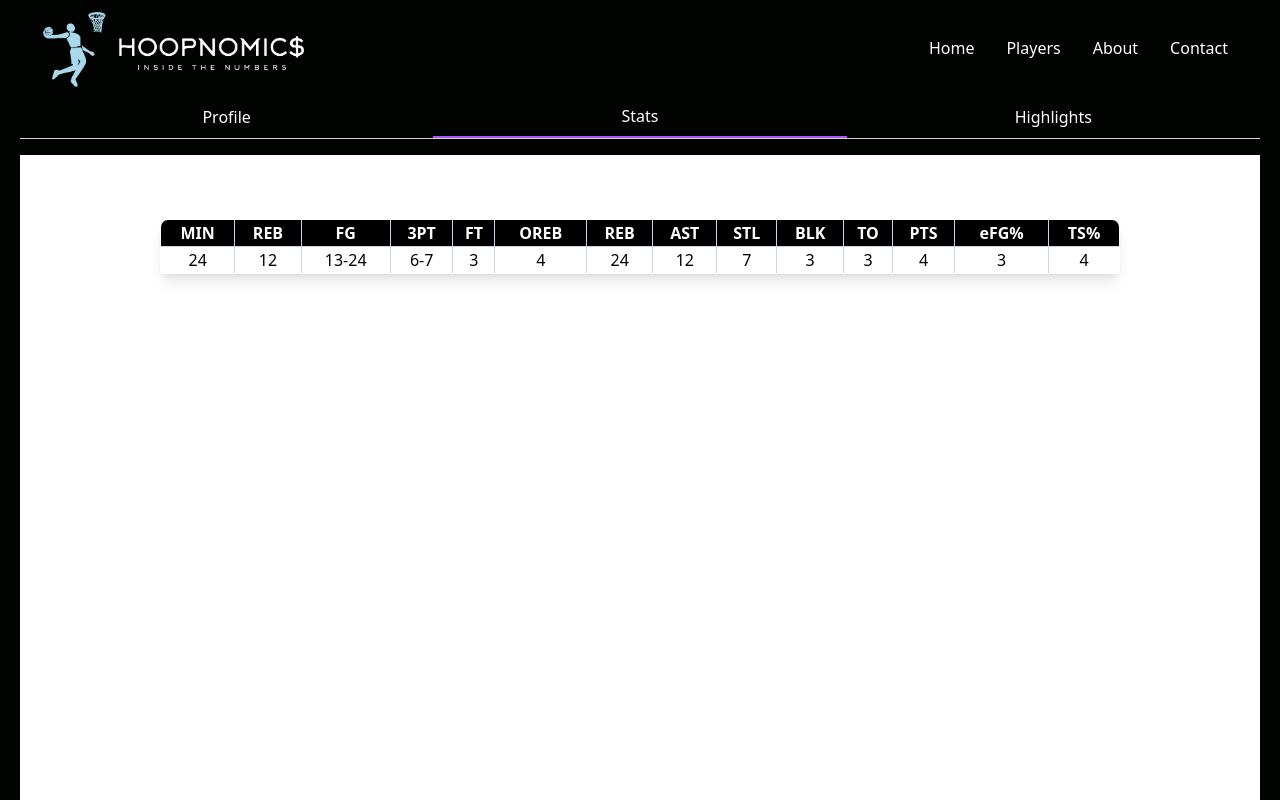
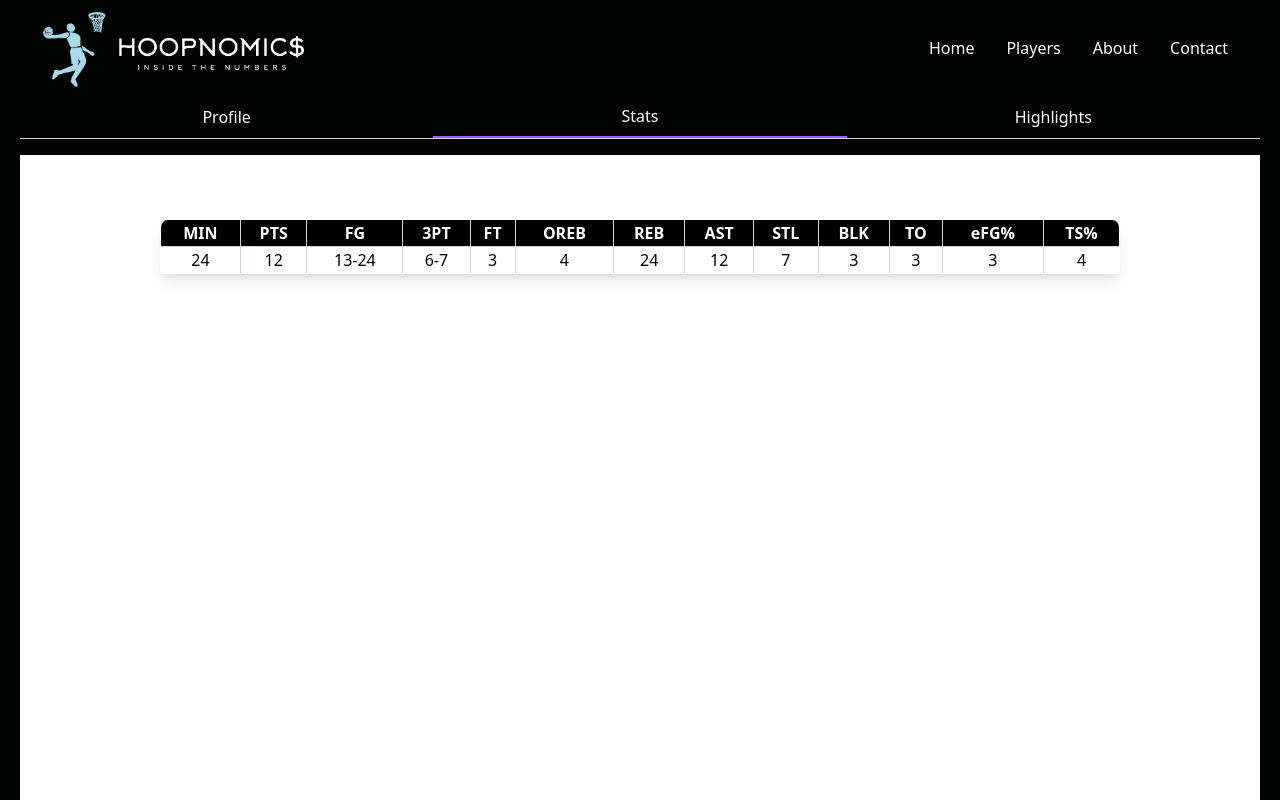
Before and after one commit to ByronBurnett/agency_website, a React (Create React App) app: page /playerprofile in a window 1280 px wide. Both pictures are taken after a click on the button "Stats". Shown: the top 800 px of the page. Built offline with nearby package versions, Linux system fonts and the light colour scheme.

Commit message:
reponsive change

```diff
--- a/src/components/PlayerProfile.jsx
+++ b/src/components/PlayerProfile.jsx
@@ -25,14 +25,14 @@ const PlayerProfile = () => {
         </div>
       </Tab>
       <Tab label="Stats">
-        <div className="bg-white py-16 px-4 h-screen">
+        <div className=" lg:w-full bg-white py-16 px-4 h-screen overflow-x-auto ">
 
-      <table class=" overflow-hidden lg:w-[960px] md:w-[480px] sm:w-[320px] border-collapse border border-slate-400 mx-auto rounded-t-lg shadow-lg ">
+      <table class="overflow-hidden lg:w-[960px] md:w-auto  border-collapse border border-slate-400 mx-auto rounded-t-lg shadow-lg">
   <thead>
     <tr>
       <th className="border border-slate-300 bg-black text-white">MIN</th>
-      <th className="border border-slate-300 bg-black text-white">REB</th>
-      <th className="border border-slate-300 bg-black text-white">FG</th>
+      <th className="border border-slate-300 bg-black text-white">PTS</th>
+      <th className="hidden sm:table-cell border border-slate-300 bg-black text-white">FG</th>
       <th className="border border-slate-300 bg-black text-white">3PT</th>
       <th className="border border-slate-300 bg-black text-white">FT</th>
       <th className="border border-slate-300 bg-black text-white">OREB</th>
@@ -41,16 +41,15 @@ const PlayerProfile = () => {
       <th className="border border-slate-300 bg-black text-white">STL</th>
       <th className="border border-slate-300 bg-black text-white">BLK</th>
       <th className="border border-slate-300 bg-black text-white">TO</th>
-      <th className="border border-slate-300 bg-black text-white">PTS</th>
-      <th className="border border-slate-300 bg-black text-white">eFG%</th>
-      <th className="border border-slate-300 bg-black text-white">TS%</th>
+      <th className="hidden sm:table-cell border border-slate-300 bg-black text-white">eFG%</th>
+      <th className="hidden sm:table-cell border border-slate-300 bg-black text-white">TS%</th>
     </tr>
   </thead>
   <tbody>
     <tr>
       <td className="text-center border border-slate-300">24</td>
       <td className="text-center border border-slate-300">12</td>
-      <td className="text-center border border-slate-300">13-24</td>
+      <td className="hidden sm:table-cell text-center border border-slate-300">13-24</td>
       <td className="text-center border border-slate-300">6-7</td>
       <td className="text-center border border-slate-300">3</td>
       <td className="text-center border border-slate-300">4</td>
@@ -59,9 +58,8 @@ const PlayerProfile = () => {
       <td className="text-center border border-slate-300">7</td>
       <td className="text-center border border-slate-300">3</td>
       <td className="text-center border border-slate-300">3</td>
-      <td className="text-center border border-slate-300">4</td>
-      <td className="text-center border border-slate-300">3</td>
-      <td className="text-center border border-slate-300">4</td>
+      <td className="hidden sm:table-cell text-center border border-slate-300">3</td>
+      <td className="hidden sm:table-cell text-center border border-slate-300">4</td>
     </tr>
 
   </tbody>
```
